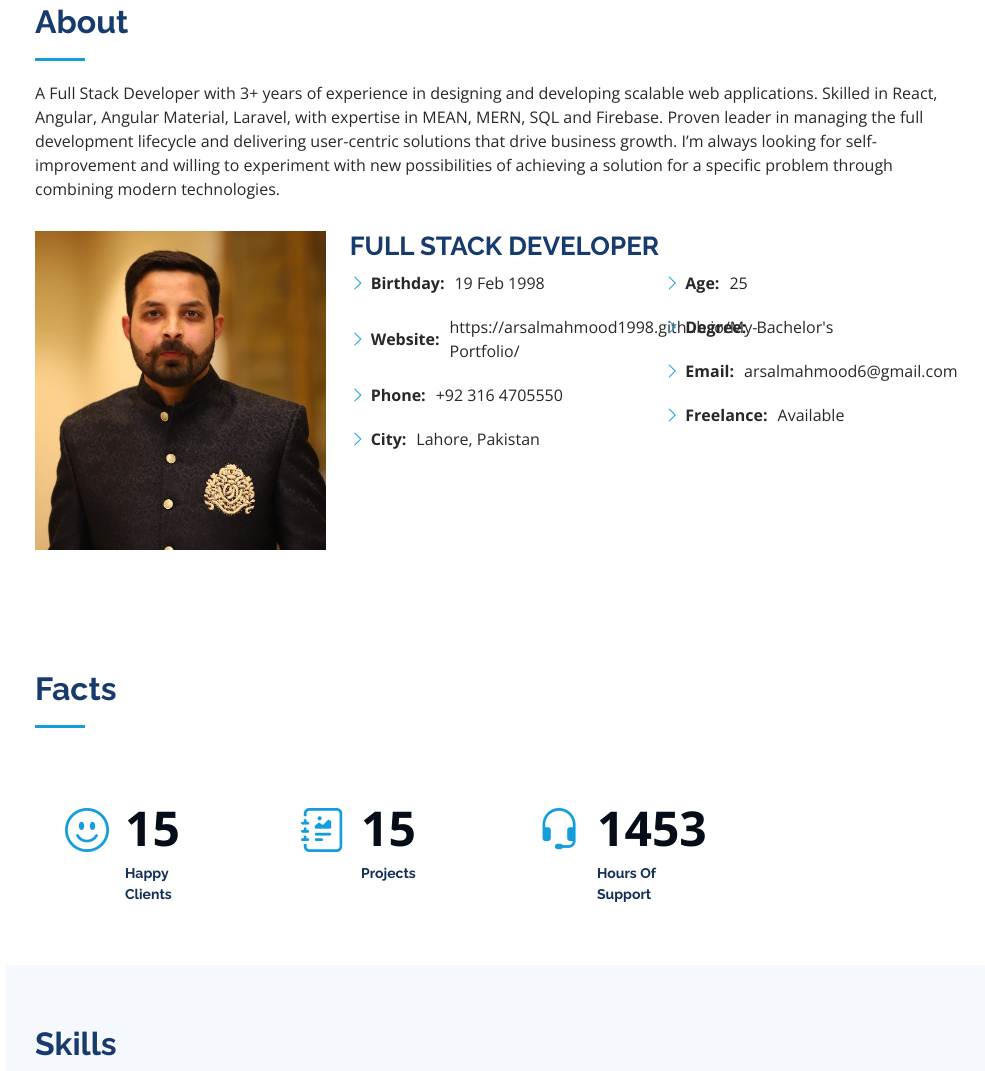
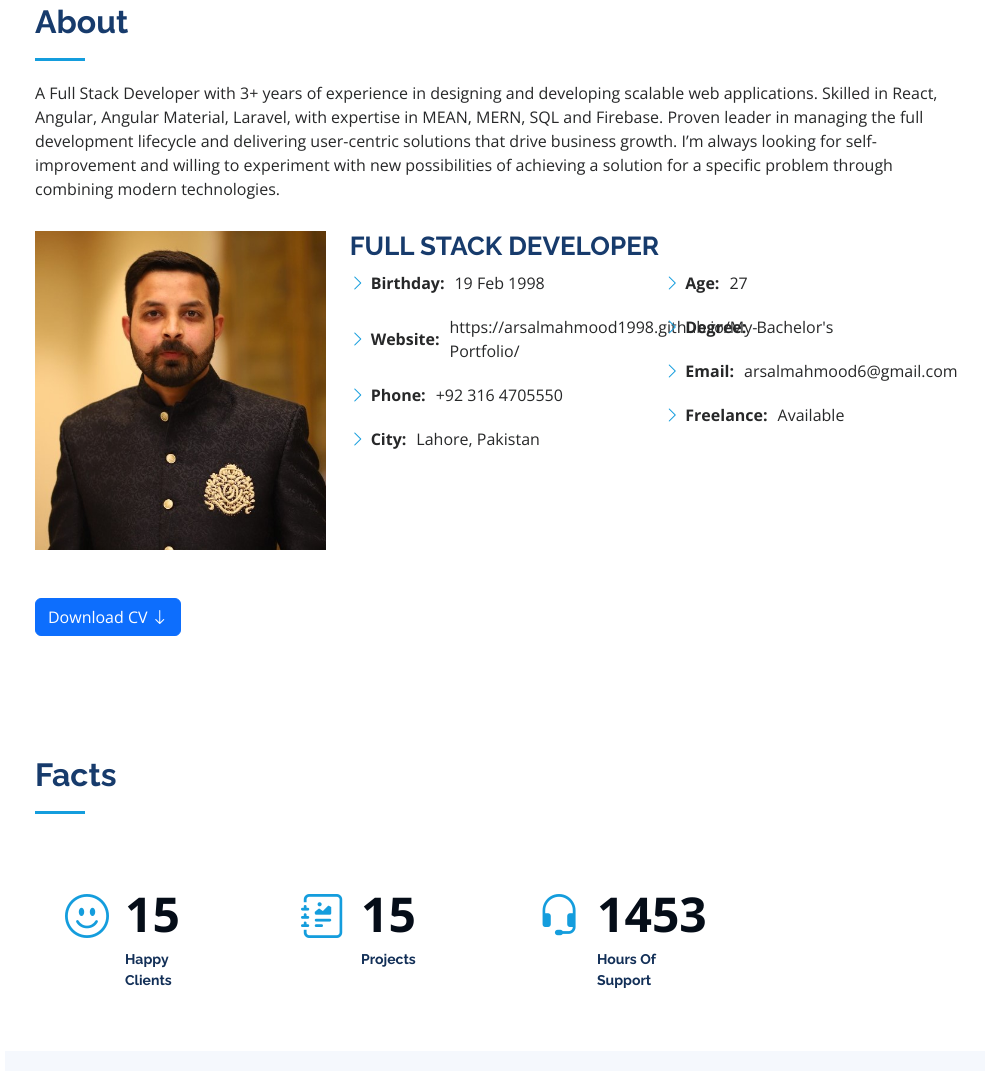
Before and after one commit to arsalmahmood1998/My-Portfolio, a plain HTML site: page index.html in a window 1280 px wide. Shown: the part 857-1928 px from the top of the page, without its empty margins (295-1280 px from the left). Drawn offline with nearby package versions, Linux system fonts and the light colour scheme.

Commit message:
added cv

```diff
--- a/index.html
+++ b/index.html
@@ -121,7 +121,7 @@
               </div>
               <div class="col-lg-6">
                 <ul>
-                  <li><i class="bi bi-chevron-right"></i> <strong>Age:</strong> <span>25</span></li>
+                  <li><i class="bi bi-chevron-right"></i> <strong>Age:</strong> <span>27</span></li>
                   <li><i class="bi bi-chevron-right"></i> <strong>Degree:</strong> <span>Bachelor's</span></li>
                   <li><i class="bi bi-chevron-right"></i> <strong>Email:</strong> <span>arsalmahmood6@gmail.com</span>
                   </li>
@@ -135,9 +135,13 @@
             </p> -->
           </div>
         </div>
-
+        <a href="./assets/cv/Arsal Mahmood.pdf" download class="btn btn-primary mt-5">
+          Download CV <i class="bi bi-arrow-down"></i>
+        </a>
       </div>
+
     </section><!-- End About Section -->
+
 
     <!-- ======= Facts Section ======= -->
     <section id="facts" class="facts">
```
Also changed, not shown: 1 other file.
